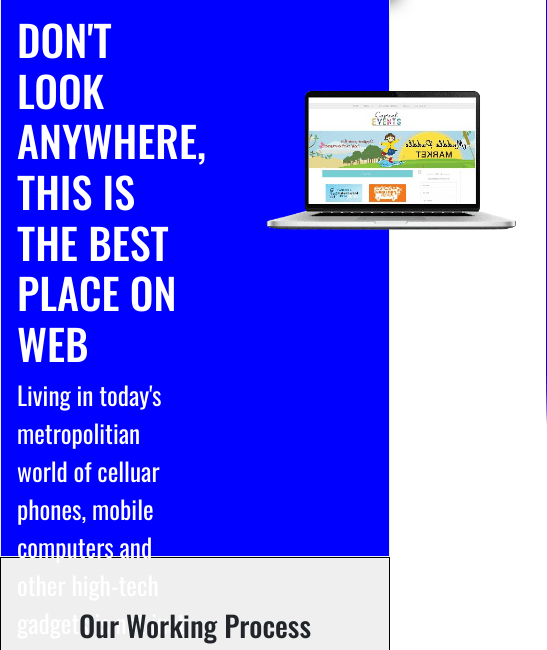
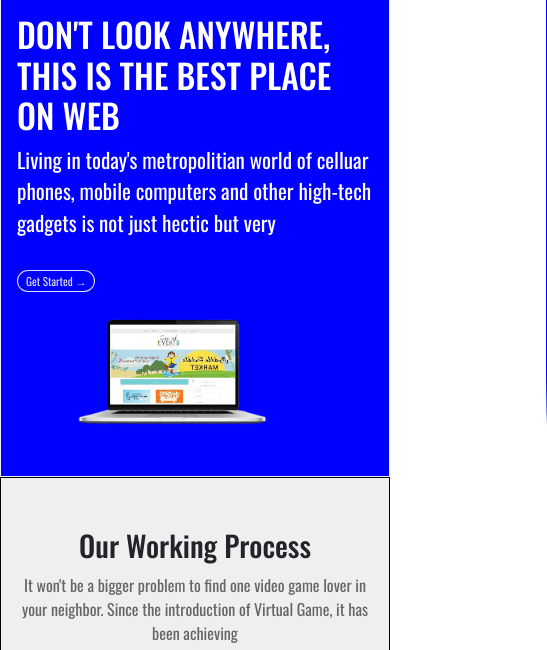
Before and after one commit to Dmsharma99/TASK, a plain HTML site: page index.html in a window 390 px wide. Shown: the part 51-701 px from the top of the page, 547 px wide, since content can reach past the window. Drawn offline with nearby package versions, Linux system fonts and the light colour scheme.

Commit message:
Update style.css

```diff
--- a/style.css
+++ b/style.css
@@ -243,21 +243,30 @@ header{
     .home{
         background-color: blue;
         border: .1rem solid #eee;
-        height: 35rem;
+        height: 30rem;
         width: 100%;
         padding: 1rem;
+        display: block;
     }
+
+    .home .content{
+        height: 15rem;
+        width: 100%;
+    }
+
     .home .content h3{
-        font-size: 5vh;
+        font-size: 4vh;
         color: white;
     }
     .home .content p{
-        font-size: 3vh;
+        font-size: 2.5vh;
         color: white;
     }
-
+    .home-image{
+        height: 15rem;
+    }
     .home-image img{
-        right: -20vw;
+        width: 15rem;
     }
 
 
```
